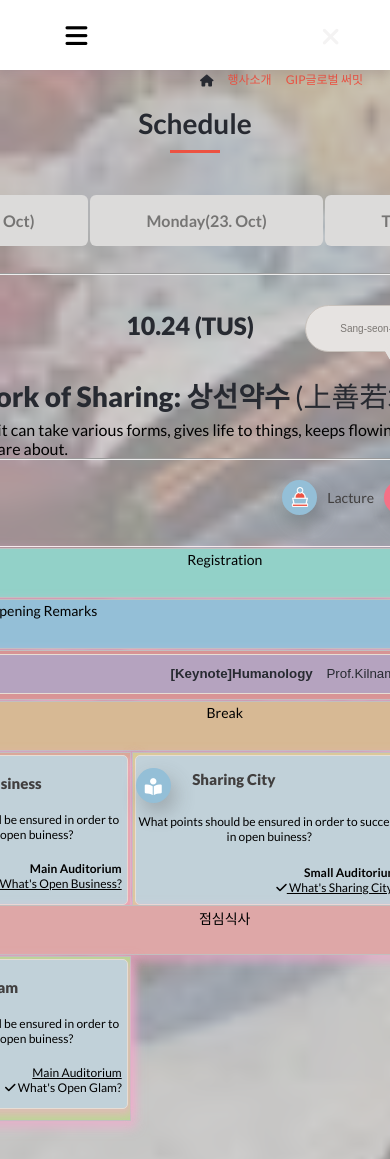
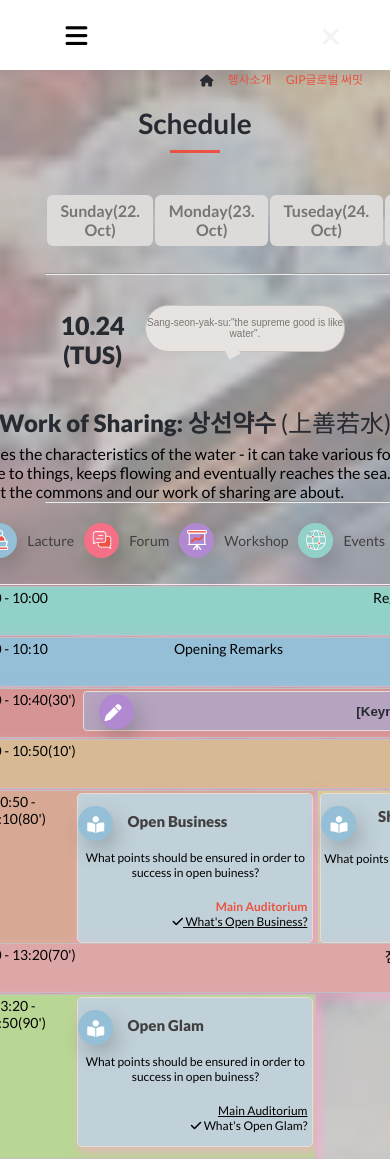
Before and after one commit to sharminkhan0/Capstone, a website: page join.html in a window 390 px wide. Shown: the top 1159 px of the page. Drawn offline with Linux system fonts and the light colour scheme; some icons are missing; files whose address does not match are found by name.

Commit message:
Modify join.css file

```diff
--- a/join.css
+++ b/join.css
@@ -515,7 +515,7 @@
   .break {
     height: 35px;
     justify-items: center;
-    padding-top: ;
+    padding-top: 0;
   }
 
   .grid-item {
@@ -593,7 +593,7 @@
   }
 
   .t-place span {
-    color: var(--primary-color);
+    color: #ec5242;
   }
 
   .t-place legend {
@@ -608,3 +608,84 @@
     height: 360px;
     overflow: hidden;
    }
+
+
+   @media screen and (max-width: 768px) {
+
+    .headline {
+      max-width: 800px;
+    }
+
+    .table time-schedule {
+      margin-top: 0px;
+      padding-top: 0;
+      top: 0;
+    }
+
+    .sub-date-heading{
+      margin-left: 19%;
+    }
+
+    .date-schedule {
+        width: 500px;
+        margin-left: 20%;
+      }
+
+      .thin-line {
+        width: 475px;
+        margin-left: 20%;
+      }
+
+      .tag-add {
+        width: 200px;
+        margin-right: 20%;
+      }
+
+      .topic-title {
+        font-size: 24px;
+      }
+
+      .topic-title span {
+        font-size: 24px;
+      }
+
+      .topic-title leg {
+        font-size: 24px;
+      }
+
+      .topic-title:hover {
+        color: var(--primary-color);
+        font-weight: 900;
+        letter-spacing: 2px;
+        transform: translateY(-7px);
+        font-size: 25px;
+      }
+
+      .topic-title span:hover {
+        color: var(--primary-color);
+        font-weight: 900;
+        letter-spacing: 2px;
+        transform: translateY(-7px);
+        font-size: 25px;
+      }
+      .topic-title leg:hover {
+        color: var(--primary-color);
+        font-weight: 900;
+        letter-spacing: 2px;
+        transform: translateY(-7px);
+        font-size: 25px;
+      }
+
+      .program-schedule {
+        width: 450px;
+        margin-right: 13.8%;
+        padding-left: 0;
+      }
+
+      .grid-container {
+        width: 500px;
+        margin-top: .5%;
+        margin-right: 13.8%;
+      }
+
+  }
```
